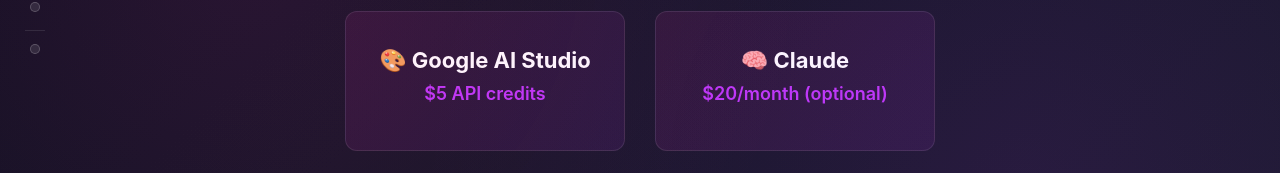
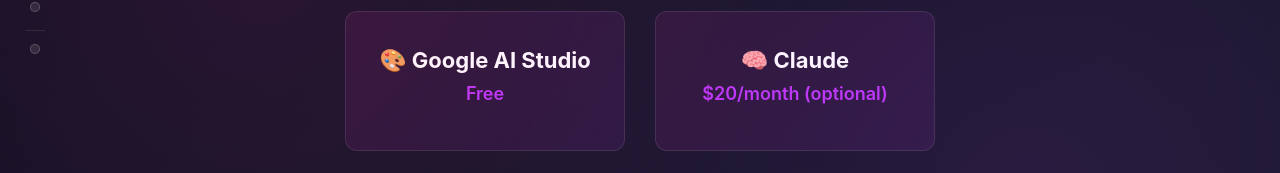
Before and after one commit to D-Squared70/LI_Learning_Nano_Banana, a plain HTML site: page index.html in a window 1280 px wide. Shown: the part 446-619 px from the top of the page. Drawn offline with Linux system fonts and the light colour scheme.

Commit message:
Update index.html

```diff
--- a/index.html
+++ b/index.html
@@ -489,7 +489,7 @@
                 </div>
                 <div class="tool-card">
                     <div class="tool-name">🎨 Google AI Studio</div>
-                    <div class="tool-price">$5 API credits</div>
+                    <div class="tool-price">Free</div>
                 </div>
                 <div class="tool-card">
                     <div class="tool-name">🧠 Claude</div>
```
